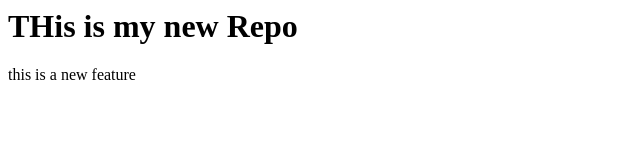
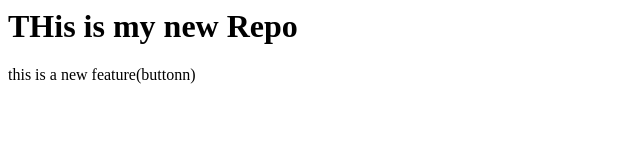
Before and after one commit to RohanBhattB/localrepo, a plain HTML site: page index.html in a window 1280 px wide. Shown: the full height of the page, 0-640 px from the left. Drawn offline with Linux system fonts and the light colour scheme.

Commit message:
change main

```diff
--- a/index.html
+++ b/index.html
@@ -1,4 +1,4 @@
 
     <h1>THis is my new Repo
     </h1>
-    <p> this is a new feature</p>
+    <p> this is a new feature(buttonn)</p>
```
